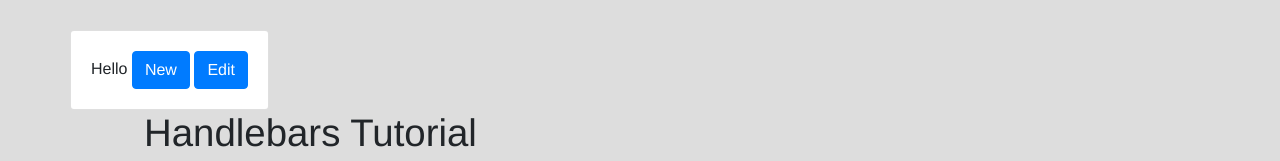
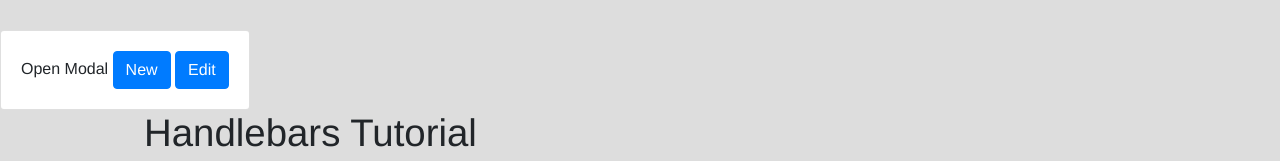
Before and after one commit to irekasoft/js_handlebars_sample, a plain HTML site: page index.html in a window 1280 px wide. Shown: the top 161 px of the page. Drawn offline with Linux system fonts and the light colour scheme.

Commit message:
update content

```diff
--- a/index.html
+++ b/index.html
@@ -15,12 +15,12 @@
 
 <div id="modals-container"></div>
 
-<div class="container">
+<div class="container-fluid">
   <div class="row">
 
     <div class="card">
       <div class="card-body">
-        Hello
+        Open Modal
         <!-- Button trigger modal -->
         <button type="button" class="btn btn-primary" data-toggle="modal" data-target="#modal-new">
           New
```
